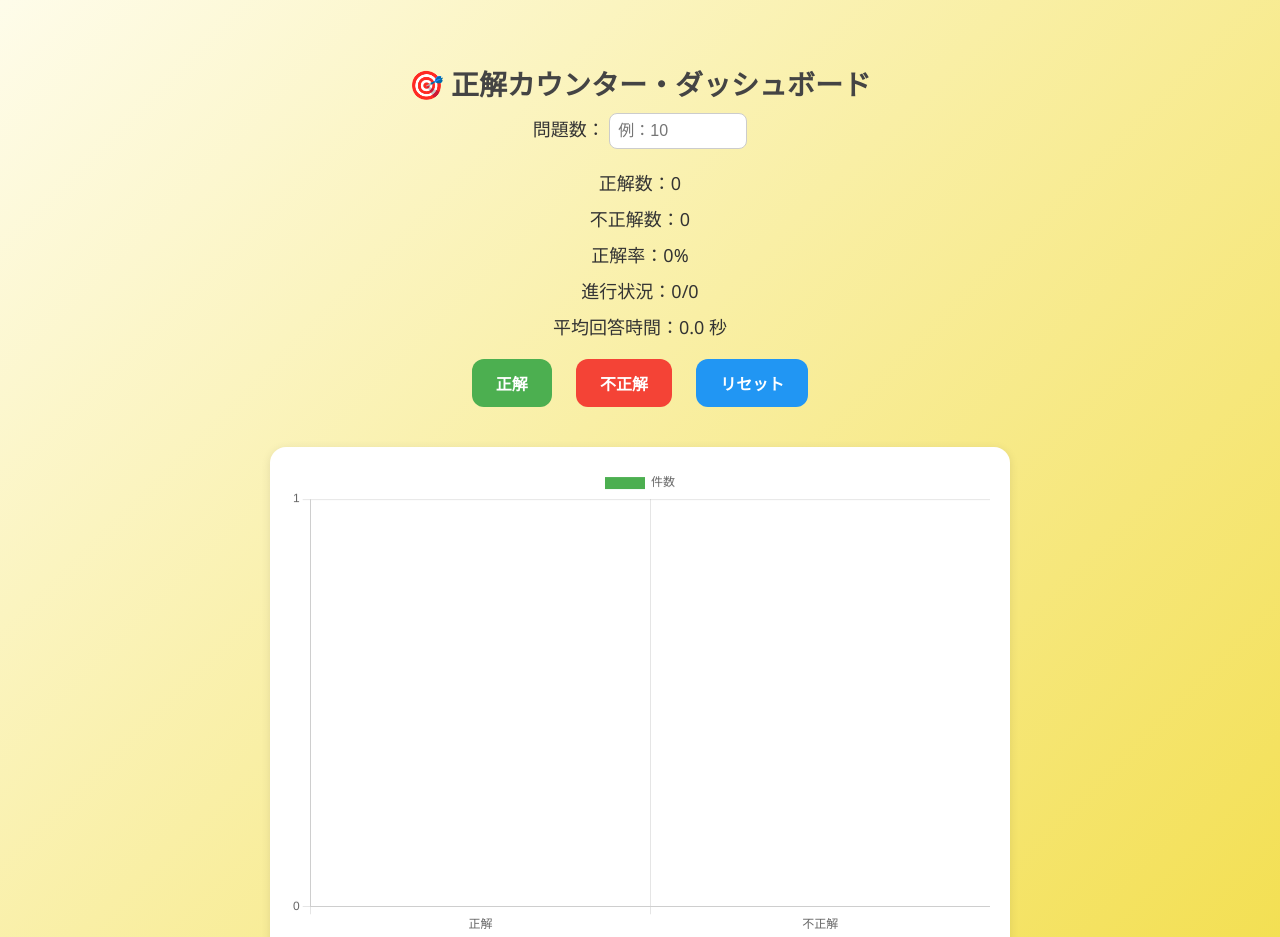
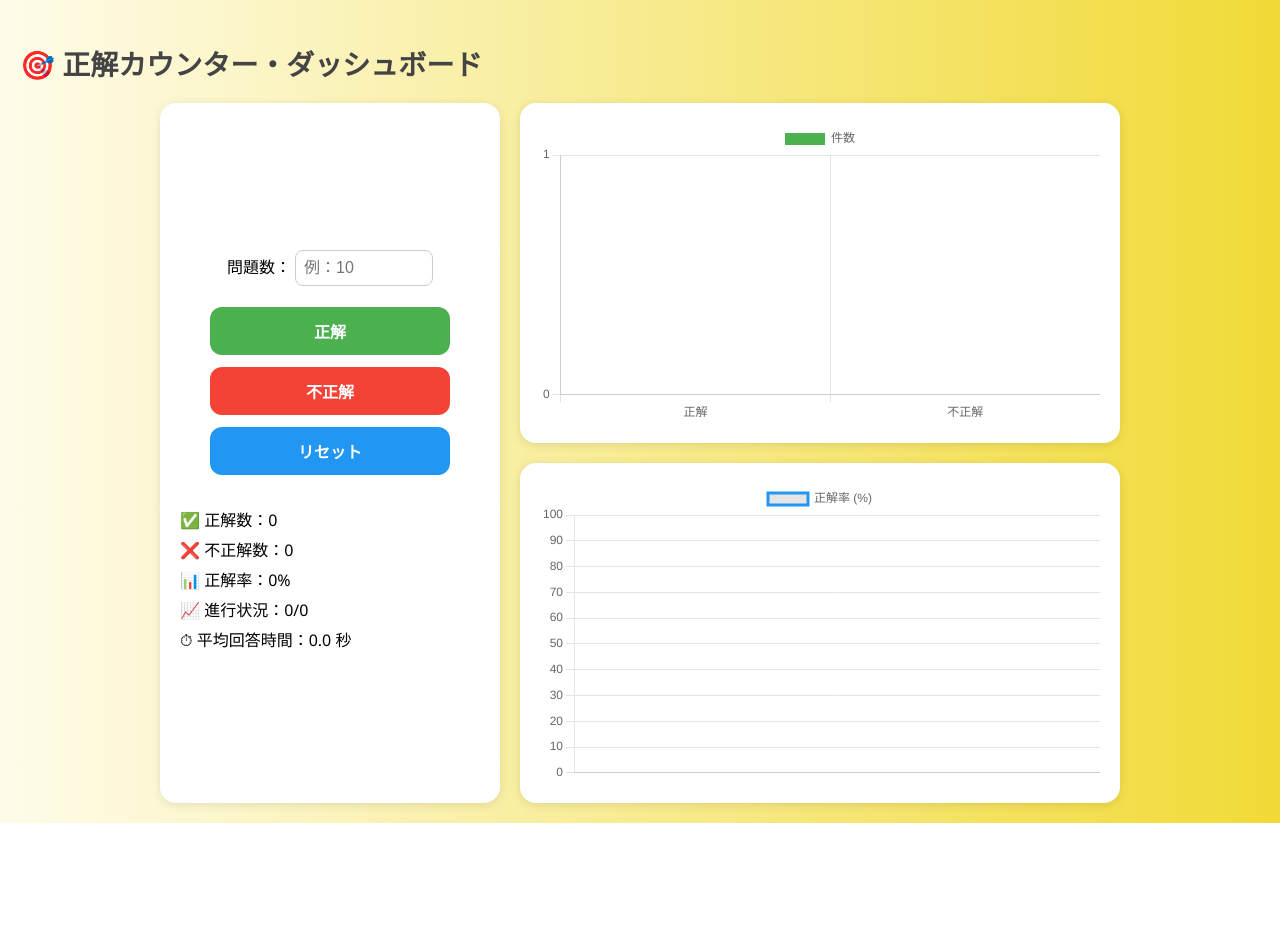
Before and after one commit to sd2022design/question-Counter, a plain HTML site: page index.html in a window 1280 px wide. Shown: the top 937 px of the page. After the commit the page ends 823 px from the top, so only its background shows below. Drawn offline with nearby package versions, Linux system fonts and the light colour scheme.

Commit message:
Update index.html

```diff
--- a/index.html
+++ b/index.html
@@ -7,34 +7,48 @@
   <style>
     body {
       font-family: 'Segoe UI', sans-serif;
-      background: linear-gradient(135deg, #fefcea, #f1da36);
-      margin: 20px;
+      background: linear-gradient(to right, #fefcea, #f1da36);
+      margin: 0;
       padding: 20px;
-      text-align: center;
-      color: #333;
+      box-sizing: border-box;
     }
 
     h2 {
       font-size: 28px;
-      margin-bottom: 10px;
       color: #444;
+      margin-bottom: 20px;
     }
 
-    label, .stats p {
-      font-size: 18px;
-      margin: 10px 0;
+    .container {
+      display: flex;
+      max-width: 960px;
+      margin: auto;
+      gap: 20px;
     }
 
-    input[type="number"] {
+    .panel {
+      flex: 1;
+      background: white;
+      padding: 20px;
+      border-radius: 16px;
+      box-shadow: 0 2px 10px rgba(0,0,0,0.1);
+      display: flex;
+      flex-direction: column;
+      align-items: center;
+      justify-content: center;
+    }
+
+    .panel input[type="number"] {
       padding: 8px;
       width: 120px;
       font-size: 16px;
       border-radius: 8px;
       border: 1px solid #ccc;
+      margin-bottom: 15px;
     }
 
-    button {
-      margin: 10px;
+    .panel button {
+      margin: 6px;
       padding: 12px 24px;
       font-size: 16px;
       border: none;
@@ -42,33 +56,60 @@
       cursor: pointer;
       color: white;
       font-weight: bold;
+      width: 80%;
     }
 
-    button:nth-of-type(1) {
+    .panel button:nth-of-type(1) {
       background-color: #4CAF50;
     }
 
-    button:nth-of-type(2) {
+    .panel button:nth-of-type(2) {
       background-color: #F44336;
     }
 
-    button:nth-of-type(3) {
+    .panel button:nth-of-type(3) {
       background-color: #2196F3;
     }
 
     .stats {
+      font-size: 16px;
       margin-top: 20px;
+      text-align: left;
+      width: 100%;
     }
 
-    .chart-container {
-      margin-top: 30px;
-      max-width: 700px;
-      margin-left: auto;
-      margin-right: auto;
+    .stats p {
+      margin: 6px 0;
+    }
+
+    .chart-area {
+      flex: 2;
+      display: flex;
+      flex-direction: column;
+      gap: 20px;
+    }
+
+    .chart-box {
       background: white;
       padding: 20px;
       border-radius: 16px;
       box-shadow: 0 2px 10px rgba(0,0,0,0.1);
+      height: 300px;
+    }
+
+    canvas {
+      width: 100% !important;
+      height: 100% !important;
+    }
+
+    @media screen and (max-width: 768px) {
+      .container {
+        flex-direction: column;
+      }
+
+      .chart-box {
+        height: 250px;
+      }
     }
   </style>
 </head>
@@ -76,26 +117,36 @@
 
   <h2>🎯 正解カウンター・ダッシュボード</h2>
 
+  <div class="container">
+    <!-- 左側パネル -->
+    <div class="panel">
       <label>
         問題数：
         <input type="number" id="totalQuestions" min="1" placeholder="例：10">
       </label>
 
-  <div class="stats">
-    <p>正解数：<span id="correct">0</span></p>
-    <p>不正解数：<span id="incorrect">0</span></p>
-    <p>正解率：<span id="percentage">0%</span></p>
-    <p>進行状況：<span id="progress">0/0</span></p>
-    <p>平均回答時間：<span id="avgTime">0.0</span> 秒</p>
-  </div>
-
       <button onclick="increment('correct')">正解</button>
       <button onclick="increment('incorrect')">不正解</button>
       <button onclick="resetCounts()">リセット</button>
 
-  <div class="chart-container">
-    <canvas id="barChart" height="200"></canvas>
-    <canvas id="lineChart" height="150" style="margin-top: 20px;"></canvas>
+      <div class="stats">
+        <p>✅ 正解数：<span id="correct">0</span></p>
+        <p>❌ 不正解数：<span id="incorrect">0</span></p>
+        <p>📊 正解率：<span id="percentage">0%</span></p>
+        <p>📈 進行状況：<span id="progress">0/0</span></p>
+        <p>⏱ 平均回答時間：<span id="avgTime">0.0</span> 秒</p>
+      </div>
+    </div>
+
+    <!-- 右側グラフ -->
+    <div class="chart-area">
+      <div class="chart-box">
+        <canvas id="barChart"></canvas>
+      </div>
+      <div class="chart-box">
+        <canvas id="lineChart"></canvas>
+      </div>
+    </div>
   </div>
 
   <script>
@@ -118,12 +169,11 @@
       },
       options: {
         responsive: true,
+        maintainAspectRatio: false,
         scales: {
           y: {
             beginAtZero: true,
-            ticks: {
-              stepSize: 1
-            }
+            ticks: { stepSize: 1 }
           }
         }
       }
@@ -143,6 +193,7 @@
       },
       options: {
         responsive: true,
+        maintainAspectRatio: false,
         scales: {
           y: {
             min: 0,
@@ -166,11 +217,9 @@
       document.getElementById("progress").textContent = `${total}/${totalQuestions}`;
       document.getElementById("avgTime").textContent = avgTime;
 
-      // Update bar chart
       barChart.data.datasets[0].data = [correct, incorrect];
       barChart.update();
 
-      // Update line chart
       lineChart.data.labels.push(total.toString());
       lineChart.data.datasets[0].data.push(parseFloat(percentage));
       lineChart.update();
```
Lines whose indentation alone changed are shown as unchanged.
